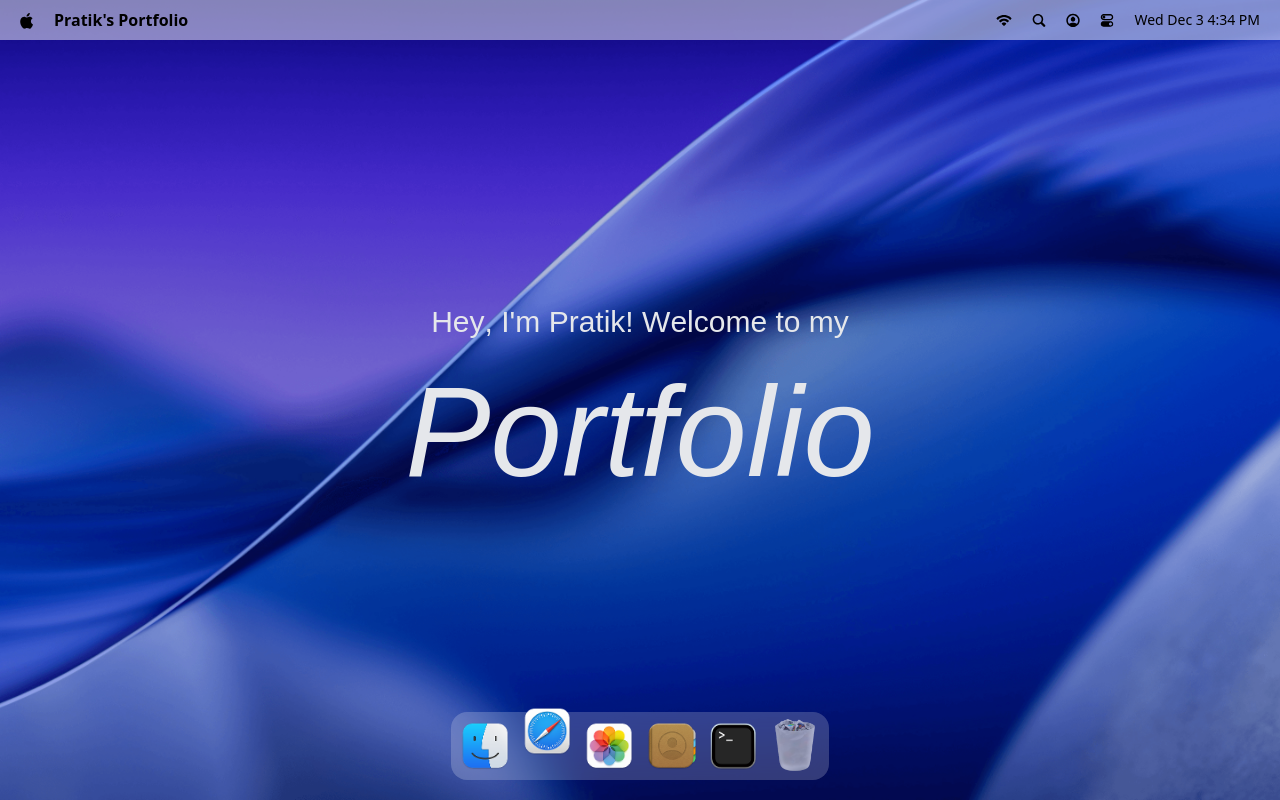
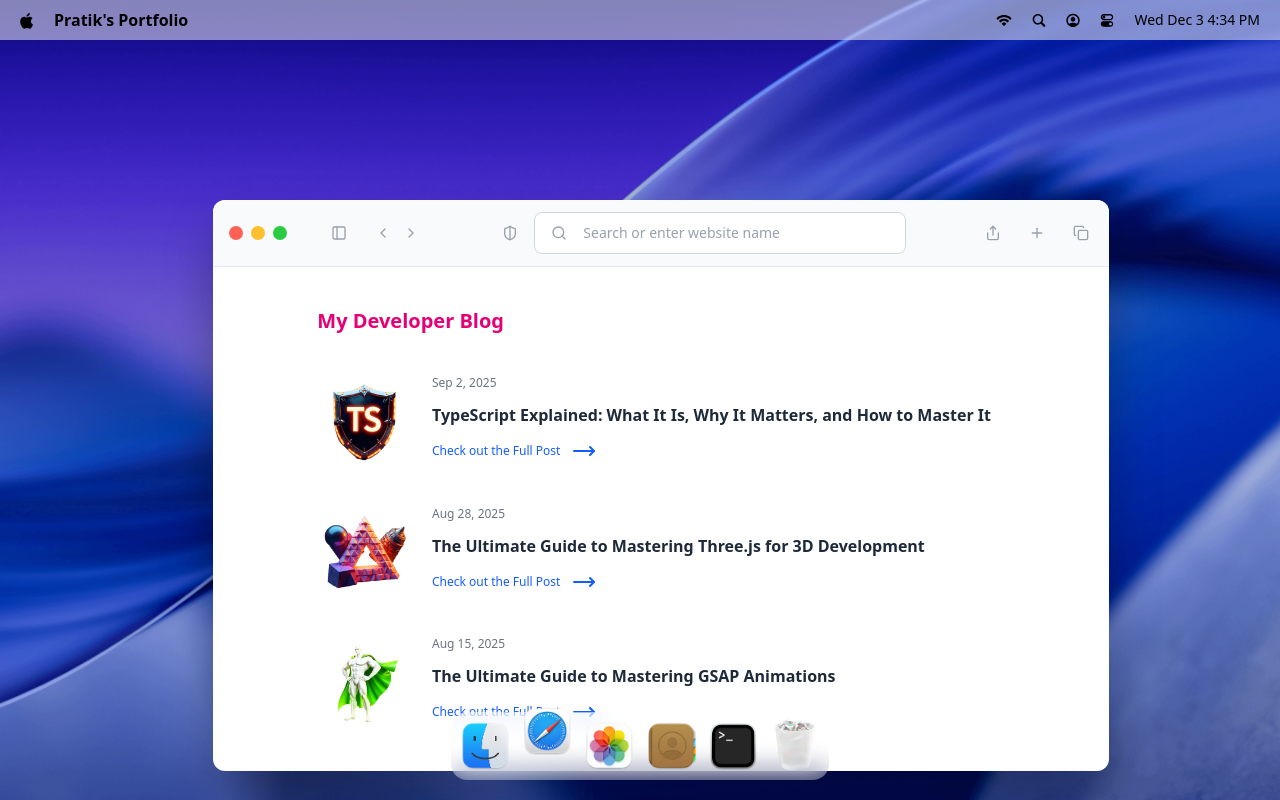
Before and after one commit to prateekraiger/pratik-mac, a React (Vite) app: page / in a window 1280 px wide. Both pictures are taken after a click on the button 547 px from the left and 746 px from the top of the page. Built offline with nearby package versions, Linux system fonts and the light colour scheme; a web font is replaced by a local one.

Commit message:
added safari component

```diff
--- a/src/App.jsx
+++ b/src/App.jsx
@@ -6,6 +6,7 @@
 import gsap from "gsap";
 import { Draggable } from "gsap/Draggable";
 import TerminalWindow from "#windows/Terminal";
+import Safari from "#windows/Safari";
 
 gsap.registerPlugin(Draggable);
 
@@ -16,9 +17,8 @@
       <Welcome />
       <Dock />
 
-
-
       <TerminalWindow />
+      <Safari />
     </main>
   );
 };
--- /dev/null
+++ b/src/windows/Safari.jsx
@@ -0,0 +1,71 @@
+import WindowsControls from "#components/WindowsControls";
+import React from "react";
+import WindowWrapper from "#hoc/WindowWrapper";
+import { PanelLeft } from "lucide-react";
+import { ChevronLeft } from "lucide-react";
+import { ChevronRight } from "lucide-react";
+import { ShieldHalf } from "lucide-react";
+import { Search } from "lucide-react";
+import { Share } from "lucide-react";
+import { Plus } from "lucide-react";
+import { Copy } from "lucide-react";
+import { blogPosts } from "#constants";
+import { MoveRight } from "lucide-react";
+
+const Safari = () => {
+  return (
+    <>
+      <div id="window-header">
+        <WindowsControls target={"safari"} />
+
+        <PanelLeft className="ml-10 icon" />
+        <div className="flex items-center gap-1 ml-5">
+          <ChevronLeft className="icon" />
+          <ChevronRight className="icon" />
+        </div>
+
+        <div className="flex-1 flex-center gap-3">
+          <ShieldHalf className="icon" />
+
+          <div className="search">
+            <Search className="icon" />
+            <input
+              type="text"
+              placeholder="Search or enter website name "
+              className="flex-1"
+            />
+          </div>
+        </div>
+        <div className="flex items-center gap-5">
+          <Share className="icon" />
+          <Plus className="icon" />
+          <Copy className="icon" />
+        </div>
+      </div>
+
+      <div className="blog">
+        <h2>My Developer Blog</h2>
+        <div className="space-y-9">
+          {blogPosts.map(({ id, image, title, date, link }) => (
+            <div key={id} className="blog-post">
+              <div className="col-span-2">
+                <img src={image} alt={title} />
+              </div>
+              <div className="content">
+                <p>{date}</p>
+                <h3>{title}</h3>
+                <a href={link} target="_blank" rel="noopener noreferrer">
+                  Check out the Full Post <MoveRight className="icon:hover" />
+                </a>
+              </div>
+            </div>
+          ))}
+        </div>
+      </div>
+    </>
+  );
+};
+
+const SafariWindow = WindowWrapper(Safari, "safari");
+
+export default SafariWindow;
```
